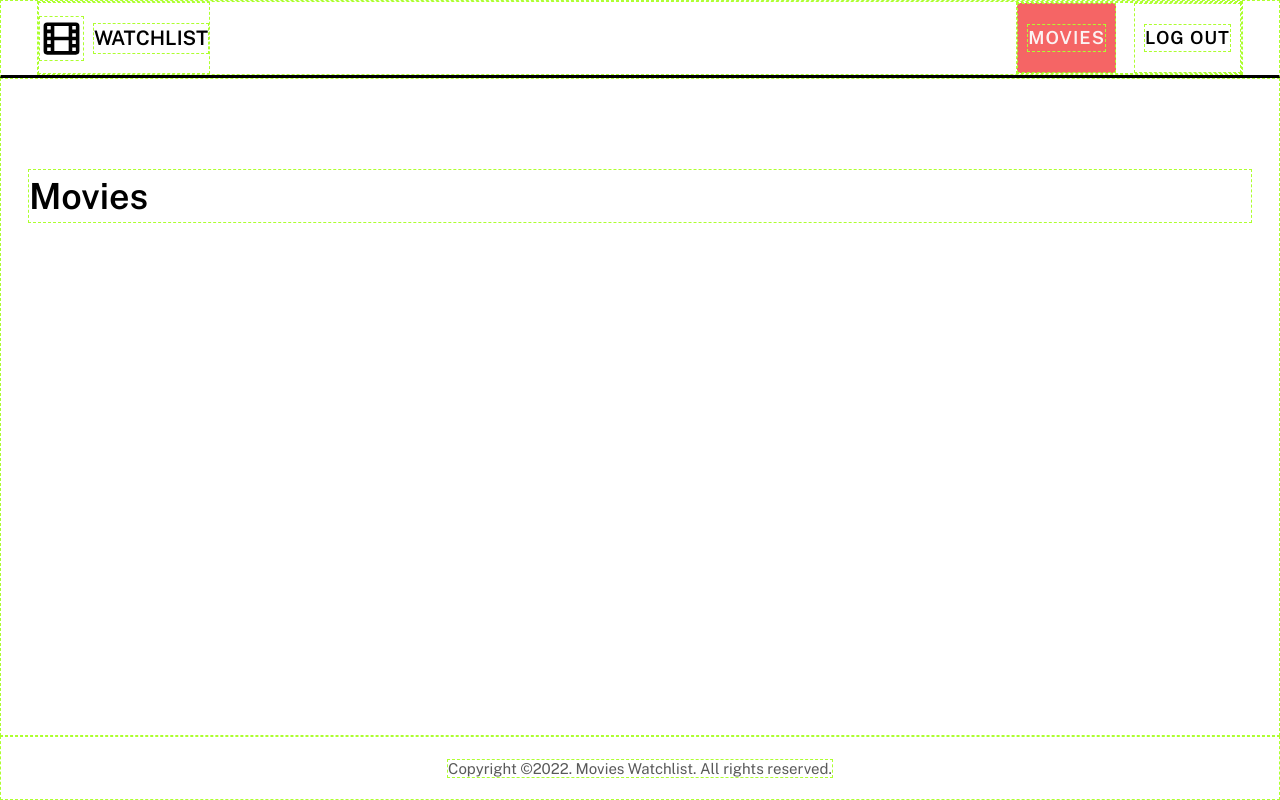
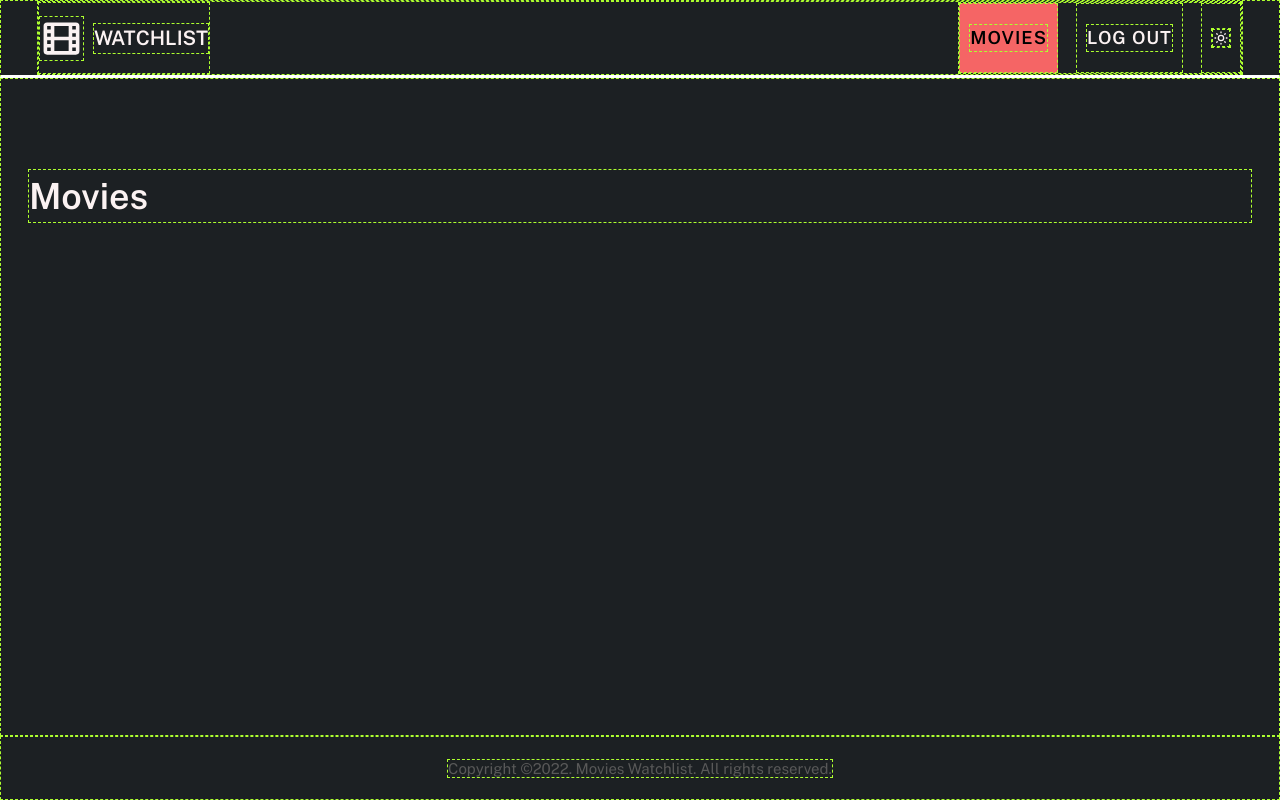
Before and after one commit to murphyslaw2781/PROJECT-Movie-Watchlist, a Flask app: page / in a window 1280 px wide. Run offline with Flask 2, Linux system fonts and the light colour scheme; the visitor is signed in with stand-in values (Sample User, id 1).

Commit message:
Dark Mode

```diff
--- a/movie_library/routes.py
+++ b/movie_library/routes.py
@@ -1,4 +1,10 @@
-from flask import Blueprint, render_template
+from flask import (
+    Blueprint,
+    redirect,
+    render_template,
+    session,
+    request,
+)
 
 
 pages = Blueprint(
@@ -12,3 +18,12 @@ def index():
         "index.html",
         title="Movies Watchlist",
     )
+@pages.get("/toggle-theme")
+def toggle_theme():
+    current_theme = session.get("theme")
+    if current_theme == "dark":
+        session["theme"] = "light"
+    else:
+        session["theme"] = "dark"
+
+    return redirect(request.args.get("current_page"))
--- a/movie_library/static/css/main.css
+++ b/movie_library/static/css/main.css
@@ -9,6 +9,19 @@
   --tag-colour: #e5e5e5;
 
   --border: 3px solid #000;
+}
+
+:root.dark-mode {
+  --text-dark: #fbf2f2;
+  --text-light: #000;
+  --text-muted: #595959;
+
+  --background-color: #1c2023;
+  --accent-colour: #f56565;
+  --accent-colour-2: #3bb54a;
+  --tag-colour: var(--accent-colour-2);
+
+  --border: 3px solid #fff;
 }
 
 .button {
@@ -44,6 +57,7 @@ html {
     font-size: 18px;
   }
 }
+
 /*Turn off Grids Here*/
 body * {
   border: 1px dashed greenyellow;
@@ -59,13 +73,15 @@ body {
   line-height: 1.45;
   background-color: var(--background-color);
 }
-.main{
+
+.main {
   flex-grow: 1;
   padding: 3rem 1.5rem 2rem 1.5rem;
 
 }
+
 @media screen and (min-width:30rem) {
-  .main{
+  .main {
     padding-top: 5rem;
   }
 }
--- a/movie_library/templates/layout.html
+++ b/movie_library/templates/layout.html
@@ -2,7 +2,7 @@
 {% from "macros/footer.html" import footer %}
 
 <!DOCTYPE html>
-<html lang="en">
+<html lang="en" class="{{'dark-mode' if session.get('theme') == 'dark'}}">
   <head>
     <meta charset="UTF-8" />
     <meta name="viewport" content="width=device-width, initial-scale=1.0" />
--- a/movie_library/templates/macros/nav.html
+++ b/movie_library/templates/macros/nav.html
@@ -1,29 +1,25 @@
+{% from "macros/svgs.html" import moon, sun %}
+
 {% macro header(email, theme) %}
 <header class="header">
     <div class="nav-container">
         <a href="{{ url_for('pages.index') }}" class="header__logo">
-      <svg
-        xmlns="http://www.w3.org/2000/svg"
-        class="logo__icon"
-        fill="none"
-        viewBox="0 0 24 24"
-        stroke="currentColor"
-      >
-        <path
-          stroke-linecap="round"
-          stroke-linejoin="round"
-          stroke-width="2"
-          d="M7 4v16M17 4v16M3 8h4m10 0h4M3 12h18M3 16h4m10 0h4M4 20h16a1 1 0 001-1V5a1 1 0 00-1-1H4a1 1 0 00-1 1v14a1 1 0 001 1z"
-        />
-      </svg>
-      <span class="logo__name">Watchlist</span>
+            <svg xmlns="http://www.w3.org/2000/svg" class="logo__icon" fill="none" viewBox="0 0 24 24" stroke="currentColor">
+  <path stroke-linecap="round" stroke-linejoin="round" stroke-width="2" d="M7 4v16M17 4v16M3 8h4m10 0h4M3 12h18M3 16h4m10 0h4M4 20h16a1 1 0 001-1V5a1 1 0 00-1-1H4a1 1 0 00-1 1v14a1 1 0 001 1z" />
+</svg> <span class="logo__name">Watchlist</span>
         </a>
         <nav class="nav">
-      {% if not email %}
-      <a href="#" class="nav__link">
+            {%- if not email %}
+                <a
+                    href="#"
+                    class="nav__link"
+                >
                     <span class="nav__item">Log in</span>
                 </a>
-      <a href="#" class="nav__link">
+                <a
+                    href="#"
+                    class="nav__link"
+                >
                     <span class="nav__item">Register</span>
                 </a>
             {% else %}
@@ -33,10 +29,25 @@
                 >
                     <span class="nav__item">Movies</span>
                 </a>
-      <a href="#" class="nav__link">
+                <a
+                    href="#"
+                    class="nav__link"
+                >
                     <span class="nav__item">Log out</span>
                 </a>
             {% endif %}
+            <a
+                href="{{ url_for('pages.toggle_theme', current_page=request.path) }}"
+                class="nav__link"
+            >
+                <span class="nav__item">
+                    {% if theme == "dark" %}
+                        {{ sun("nav__icon") }}
+                    {% else %}
+                        {{ moon("nav__icon") }}
+                    {% endif %}
+                </span>
+            </a>
         </nav>
     </div>
 </header>
--- /dev/null
+++ b/movie_library/templates/macros/svgs.html
@@ -0,0 +1,23 @@
+{% macro star(class_) %}
+<svg xmlns="http://www.w3.org/2000/svg" class="{{ class_ }}" viewBox="0 0 24 24" stroke="currentColor">
+  <path stroke-linecap="round" stroke-linejoin="round" stroke-width="2" d="M11.049 2.927c.3-.921 1.603-.921 1.902 0l1.519 4.674a1 1 0 00.95.69h4.915c.969 0 1.371 1.24.588 1.81l-3.976 2.888a1 1 0 00-.363 1.118l1.518 4.674c.3.922-.755 1.688-1.538 1.118l-3.976-2.888a1 1 0 00-1.176 0l-3.976 2.888c-.783.57-1.838-.197-1.538-1.118l1.518-4.674a1 1 0 00-.363-1.118l-3.976-2.888c-.784-.57-.38-1.81.588-1.81h4.914a1 1 0 00.951-.69l1.519-4.674z" />
+</svg>
+{% endmacro %}
+
+{% macro pencil(class_) %}
+<svg xmlns="http://www.w3.org/2000/svg" class="{{ class_ }}" fill="none" viewBox="0 0 24 24" stroke="currentColor">
+  <path stroke-linecap="round" stroke-linejoin="round" stroke-width="2" d="M15.232 5.232l3.536 3.536m-2.036-5.036a2.5 2.5 0 113.536 3.536L6.5 21.036H3v-3.572L16.732 3.732z" />
+</svg>
+{% endmacro %}
+
+{% macro moon(class_) %}
+<svg xmlns="http://www.w3.org/2000/svg" class="{{ class_ }}" fill="none" viewBox="0 0 24 24" stroke="currentColor">
+  <path stroke-linecap="round" stroke-linejoin="round" stroke-width="2" d="M20.354 15.354A9 9 0 018.646 3.646 9.003 9.003 0 0012 21a9.003 9.003 0 008.354-5.646z" />
+</svg>
+{% endmacro %}
+
+{% macro sun(class_) %}
+<svg xmlns="http://www.w3.org/2000/svg" class="{{ class_ }}" fill="none" viewBox="0 0 24 24" stroke="currentColor">
+  <path stroke-linecap="round" stroke-linejoin="round" stroke-width="2" d="M12 3v1m0 16v1m9-9h-1M4 12H3m15.364 6.364l-.707-.707M6.343 6.343l-.707-.707m12.728 0l-.707.707M6.343 17.657l-.707.707M16 12a4 4 0 11-8 0 4 4 0 018 0z" />
+</svg>
+{% endmacro %}
```
Lines whose indentation alone changed are shown as unchanged.
